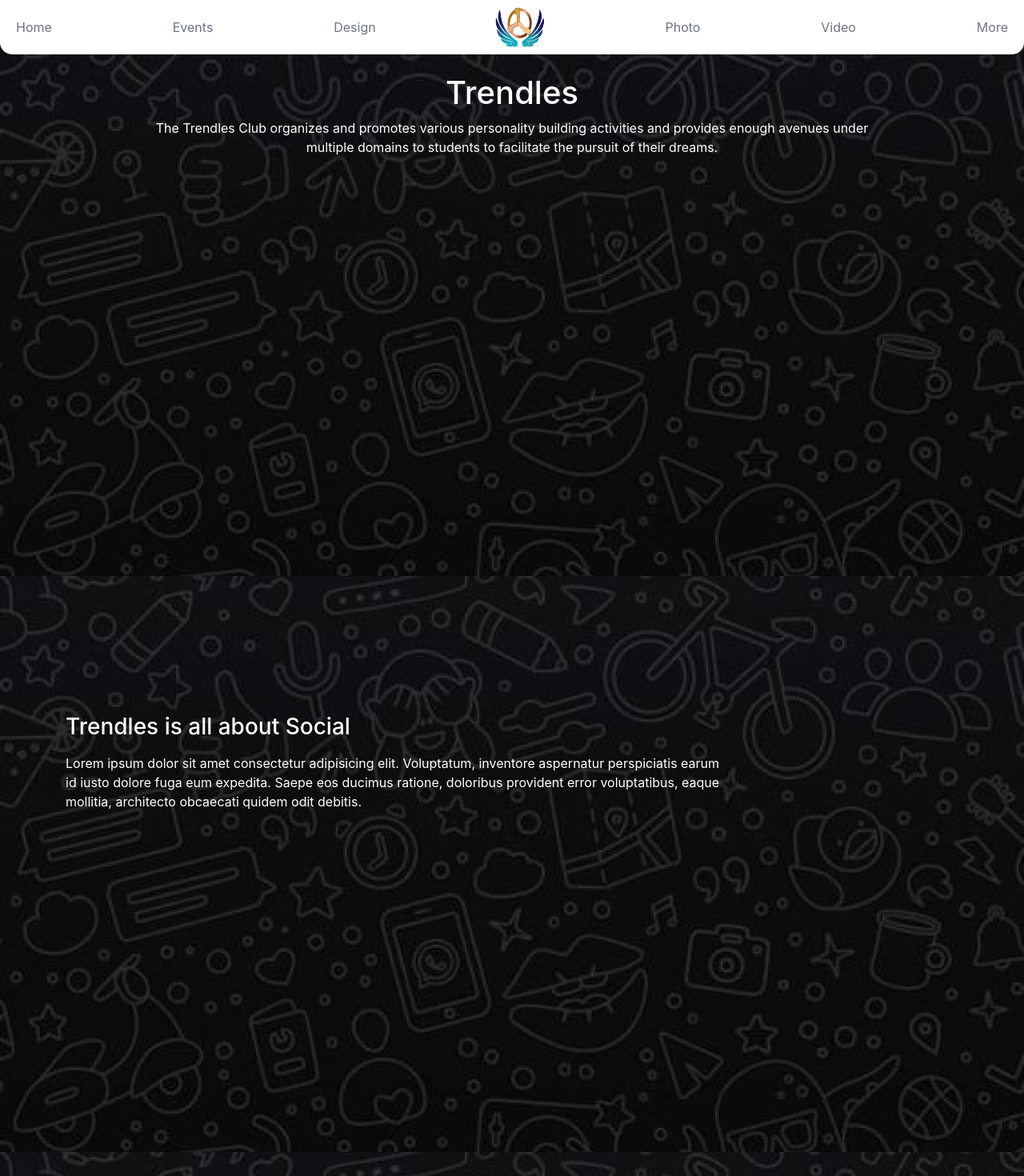
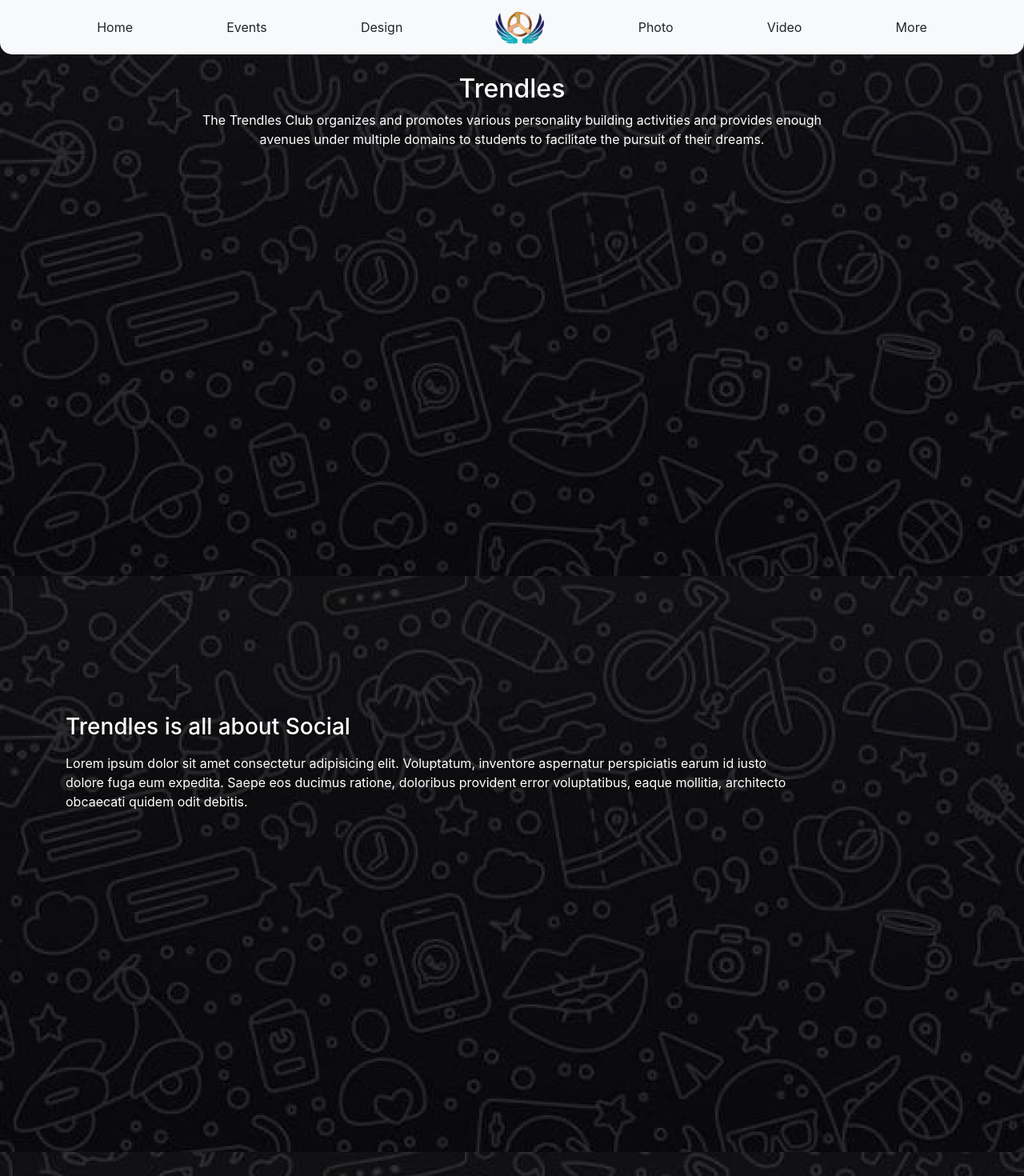
Before and after one commit to aryasuneesh/trendles-2022, a React (Create React App) app: page / in a window 1280 px wide. Shown: the top 1470 px of the page at 80% size. Built offline with nearby package versions, Linux system fonts and the light colour scheme.

Commit message:
navc1c2done

```diff
--- a/src/myComponents/Content1.js
+++ b/src/myComponents/Content1.js
@@ -10,8 +10,8 @@ export const Content1 = () => {
     }
   return (
     <>
-    <div className='content' style={contentStyle}>
-      <p className="h1 mt-4" align="center" style={pStyle}>Trendles</p>
+    <div className='container' style={contentStyle}>
+      <p className="h2 mt-4" align="center" style={pStyle}>Trendles</p>
       <p align="center" className='mt-2 ' style={pStyle}>The Trendles Club organizes and promotes various personality building activities and provides enough avenues under multiple domains to students to facilitate the pursuit of their dreams. </p>
     </div>
 
--- a/src/myComponents/Content2.js
+++ b/src/myComponents/Content2.js
@@ -6,12 +6,14 @@ export const Content2 = () => {
     }
     return (
         <>
-            <div className="container">
+            <div className="container" style={contentStyle}>
                 <div className="row">
-                    <div className="col-12 col-sm-9" style={contentStyle}>
+                    <div className="col-12 col-sm-10" >
                         <p className="h3" align="left" style={{color:"white"}}>Trendles is all about Social</p>
                         <p align="left" className='mt-3' style={{color:"white"}}>Lorem ipsum dolor sit amet consectetur adipisicing elit. Voluptatum, inventore aspernatur perspiciatis earum id iusto dolore fuga eum expedita. Saepe eos ducimus ratione, doloribus provident error voluptatibus, eaque mollitia, architecto obcaecati quidem odit debitis.</p>
                     </div>
+                    <div className="col-0 col-sm-3"></div>
+
                 </div>
             </div>
 
--- a/src/myComponents/Navbar.js
+++ b/src/myComponents/Navbar.js
@@ -4,7 +4,7 @@ import logo from "../myImages/trendles.png"
 
 export const Navbar = () => {
   let imageStyle = {
-    height: "60px",
+    height: "49px",
     width: "60px",
     transform:"scale(1.6)",
   }
@@ -18,7 +18,7 @@ export const Navbar = () => {
 
   return (
     <>
-      <nav className="navbar navbar-expand-sm navbar-light p-0" style={navStyle}>
+      <nav className="navbar navbar-expand-sm navbar-light bg-light p-0" style={navStyle}>
         <div className="container-fluid">
           <div className='row d-sm-none align-items-center w-100'>
             <div className="col-2 "><a href="#" className="nav-link"><img src={logo} alt="" style={imageStyle} /></a></div>
@@ -31,14 +31,14 @@ export const Navbar = () => {
           </div>
 
           <div className="collapse navbar-collapse" id="navbarNav">
-            <ul className="navbar-nav justify-content-between w-100 align-items-center">
-              <li><a href="#" className="nav-link text-secondary ">Home</a></li>
-              <li><a href="#" className="nav-link text-secondary ">Events</a></li>
-              <li><a href="#" className="nav-link text-secondary ">Design</a></li>
-              <li className='d-none d-sm-flex'><a href="#" className="nav-link"><img src={logo} alt="" style={imageStyle} /></a></li>
-              <li><a href="#" className="nav-link text-secondary ">Photo</a></li>
-              <li><a href="#" className="nav-link text-secondary ">Video</a></li>
-              <li><a href="#" className="nav-link text-secondary ">More</a></li>
+            <ul className="navbar-nav mt-3 mb-3 bg-light justify-content-evenly w-100 align-items-center">
+              <li className='nav-item'><a href="#" className="nav-link bg-light text-dark">Home</a></li>
+              <li className='nav-item'><a href="#" className="nav-link bg-light text-dark ">Events</a></li>
+              <li className='nav-item'><a href="#" className="nav-link bg-light text-dark ">Design</a></li>
+              <li className='d-none d-sm-flex'><a href="#" className="nav-link"><img src={logo} alt="" style={imageStyle}/></a></li>
+              <li className='nav-item'><a href="#" className="nav-link bg-light text-dark ">Photo</a></li>
+              <li className='nav-item'><a href="#" className="nav-link bg-light text-dark ">Video</a></li>
+              <li className='nav-item'><a href="#" className="nav-link bg-light text-dark ">More</a></li>
             </ul>
           </div>
         </div>
```
